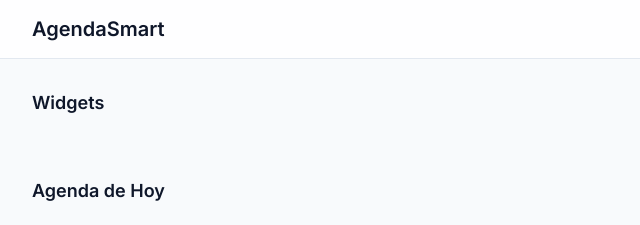
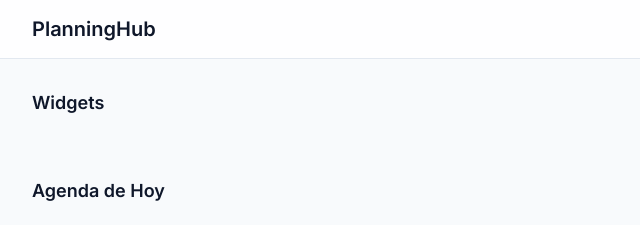
Before and after one commit to JulianRR24/web-planning-hub, a plain HTML site: page index.html in a window 1280 px wide. Shown: the top 225 px of the page, 112-752 px from the left. Drawn offline with nearby package versions, Linux system fonts and the light colour scheme.

Commit message:
Cambio de nombre y titulos

```diff
--- a/index.html
+++ b/index.html
@@ -4,7 +4,7 @@
 <head>
     <meta charset="utf-8" />
     <meta name="viewport" content="width=device-width, initial-scale=1" />
-    <title>AgendaSmart</title>
+    <title>PlanningHub</title>
     <link rel="preconnect" href="https://fonts.googleapis.com">
     <link rel="preconnect" href="https://fonts.gstatic.com" crossorigin>
     <link href="https://fonts.googleapis.com/css2?family=Inter:wght@400;500;600;700&display=swap" rel="stylesheet">
@@ -17,7 +17,7 @@
     <header
         class="sticky top-0 z-20 bg-white/80 backdrop-blur-md border-b border-slate-200 dark:bg-slate-900/70 dark:border-slate-800">
         <div class="max-w-5xl mx-auto px-4 py-3 flex items-center justify-between">
-            <h1 class="text-xl font-semibold">AgendaSmart</h1>
+            <h1 class="text-xl font-semibold">PlanningHub</h1>
             <nav class="flex items-center gap-3 text-sm">
                 <a class="px-3 py-1.5 rounded-md hover:bg-slate-100 dark:hover:bg-slate-800"
                     href="./index.html">Inicio</a>
```
